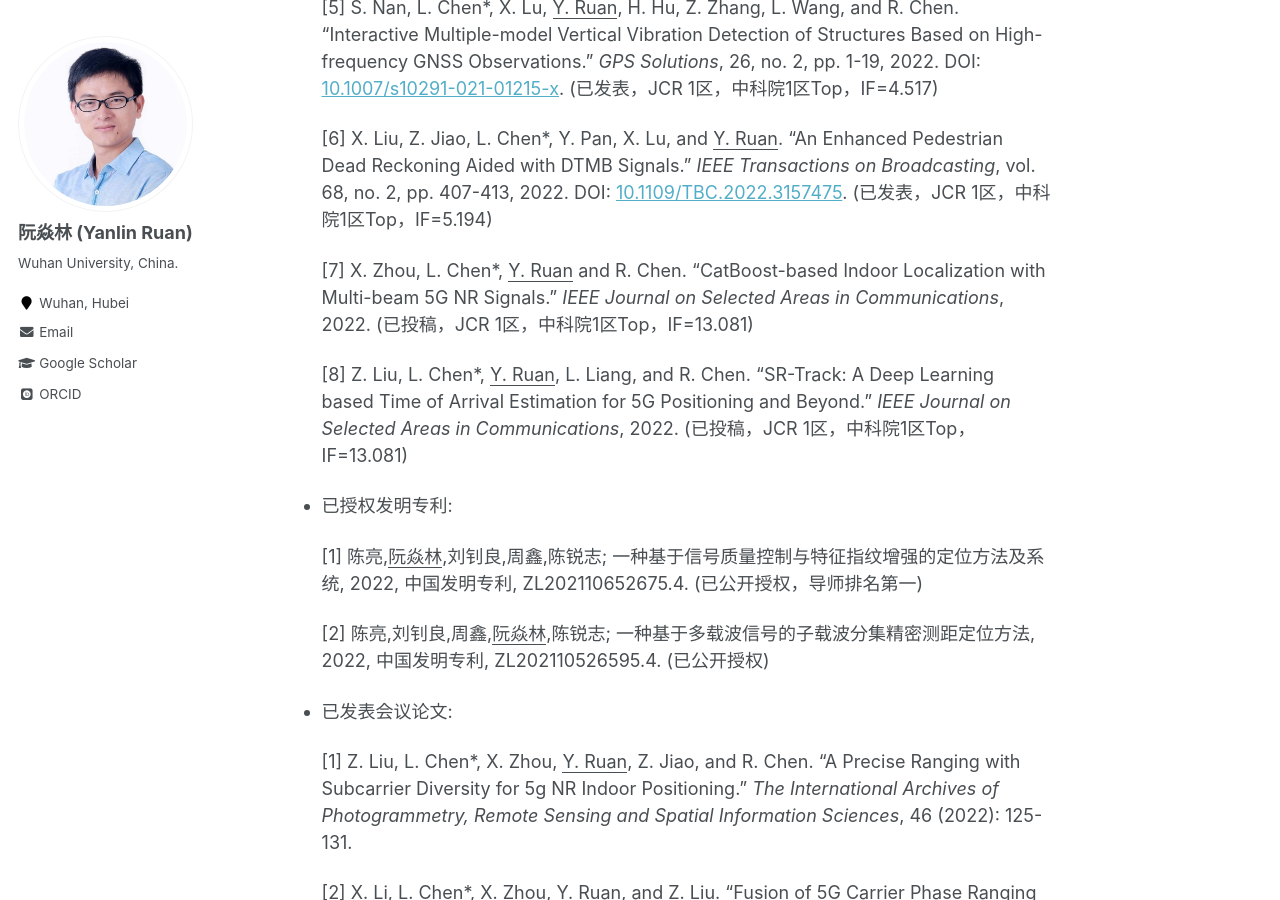
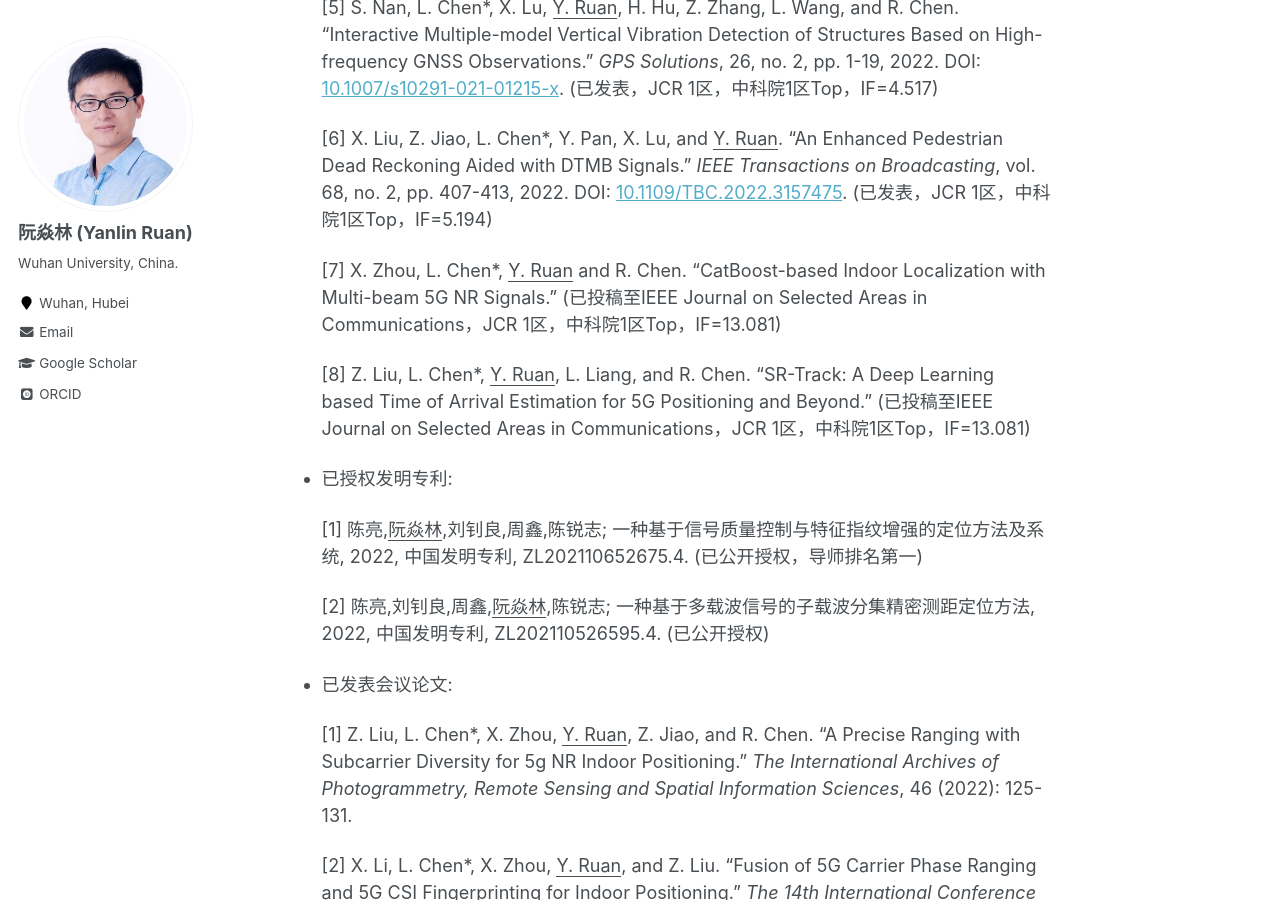
Before and after one commit to whuryl/whuryl.github.io, a Jekyll site: the page built from _pages/about.md, in a window 1280 px wide and 900 px high, scrolled down 1634 px. Built offline with Jekyll 4.4.1, drawn with Linux system fonts in a browser that asks for light colours; some web fonts are replaced.

Commit message:
Update about.md

```diff
--- a/_pages/about.md
+++ b/_pages/about.md
@@ -57,9 +57,9 @@ redirect_from:
 
   [6]	X. Liu, Z. Jiao, L. Chen\*, Y. Pan, X. Lu, and <u>Y. Ruan</u>. "An Enhanced Pedestrian Dead Reckoning Aided with DTMB Signals." *IEEE Transactions on Broadcasting*, vol. 68, no. 2, pp. 407-413, 2022. DOI: [10.1109/TBC.2022.3157475](https://doi.org/10.1109/TBC.2022.3157475). (已发表，JCR 1区，中科院1区Top，IF=5.194)
 
-  [7]	X. Zhou, L. Chen\*, <u>Y. Ruan</u> and R. Chen. “CatBoost-based Indoor Localization with Multi-beam 5G NR Signals.” *IEEE Journal on Selected Areas in Communications*, 2022. (已投稿，JCR 1区，中科院1区Top，IF=13.081)
+  [7]	X. Zhou, L. Chen\*, <u>Y. Ruan</u> and R. Chen. “CatBoost-based Indoor Localization with Multi-beam 5G NR Signals.” (已投稿至IEEE Journal on Selected Areas in Communications，JCR 1区，中科院1区Top，IF=13.081)
 
-  [8]	Z. Liu, L. Chen\*, <u>Y. Ruan</u>, L. Liang, and R. Chen. “SR-Track: A Deep Learning based Time of Arrival Estimation for 5G Positioning and Beyond.” *IEEE Journal on Selected Areas in Communications*, 2022. (已投稿，JCR 1区，中科院1区Top，IF=13.081)
+  [8]	Z. Liu, L. Chen\*, <u>Y. Ruan</u>, L. Liang, and R. Chen. “SR-Track: A Deep Learning based Time of Arrival Estimation for 5G Positioning and Beyond.” (已投稿至IEEE Journal on Selected Areas in Communications，JCR 1区，中科院1区Top，IF=13.081)
 
 
 * 已授权发明专利:
```
